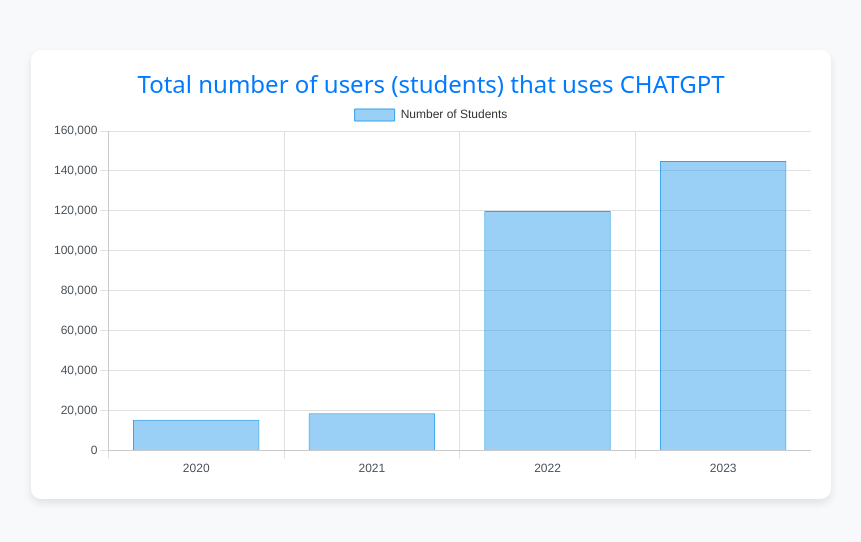
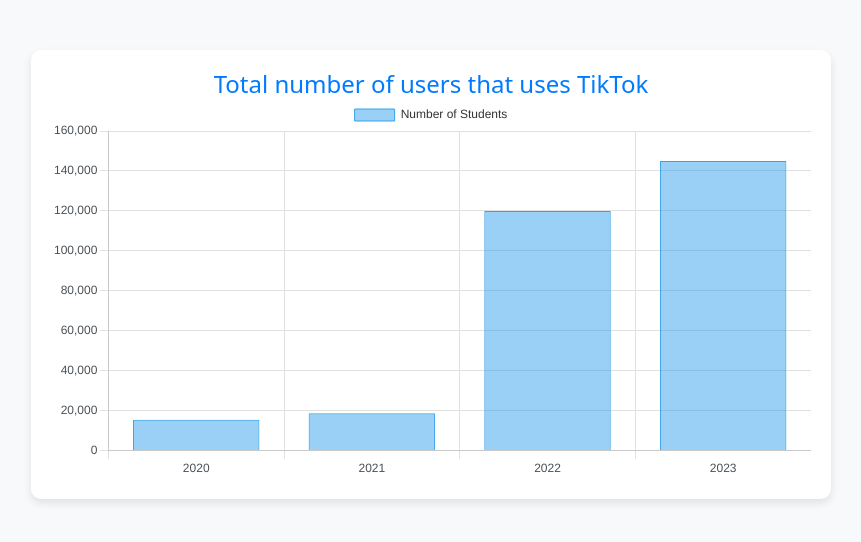
Before and after one commit to hiether17/it21c, a plain HTML site: page barchart.html in a window 1280 px wide. Shown: the whole page, without its empty margins (209-1070 px from the left). Drawn offline with nearby package versions, Linux system fonts and the light colour scheme.

```diff
--- a/barchart.html
+++ b/barchart.html
@@ -28,7 +28,7 @@
 </head>
 <body>
     <div class="chart-container">
-        <h5 class="card-title">Total number of users (students) that uses CHATGPT   </h5>
+        <h5 class="card-title">Total number of users that uses TikTok</h5>
         <canvas id="barChart"></canvas>
     </div>
     <script src="chart.js"></script>
```
Also changed, not shown: linechart.html (+1 -1 lines).
